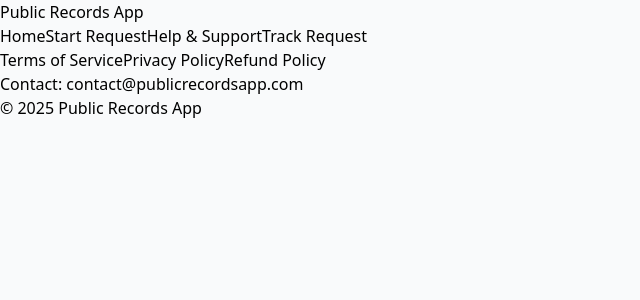
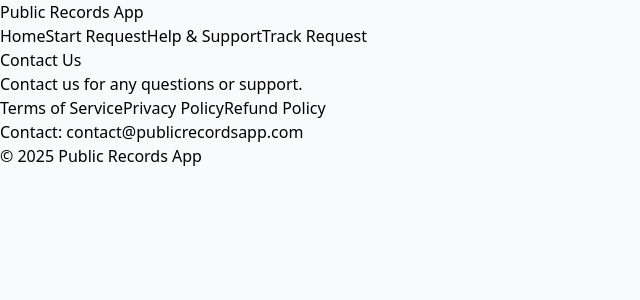
Before and after one commit to cvolquardsen89/react-public-records-app, a React (Vite) app: page /contact in a window 1280 px wide. Shown: the top 300 px of the page, without its empty margins (0-640 px from the left). Built offline with nearby package versions, Linux system fonts and the light colour scheme.

Commit message:
modified:   backend/index.js 	modified:   src/App.jsx 	new file:   src/pages/Contact.jsx

```diff
--- a/src/App.jsx
+++ b/src/App.jsx
@@ -6,6 +6,7 @@ import Payment from './pages/Payment';
 import Support from './pages/Support';
 import Terms from './pages/Terms';
 import Confirmation from './pages/Confirmation';
+import Contact from './pages/Contact';
 import Navbar from './components/Navbar';
 import Footer from './components/Footer';
 
@@ -20,10 +21,11 @@ function App() {
           <Route path="/payment" element={<Payment />} />
           <Route path="/support" element={<Support />} />
           <Route path="/terms" element={<Terms />} />
-          <Route path="/confirmation" element={<Confirmation />} />
-        </Routes>
-      </main>
-      <Footer />
+                    <Route path="/confirmation" element={<Confirmation />} />
+                    <Route path="/contact" element={<Contact />} />
+                  </Routes>
+                </main>
+                <Footer />
     </div>
   );
 }
--- /dev/null
+++ b/src/pages/Contact.jsx
@@ -0,0 +1,12 @@
+import React from 'react';
+
+function Contact() {
+  return (
+    <div>
+      <h1>Contact Us</h1>
+      <p>Contact us for any questions or support.</p>
+    </div>
+  );
+}
+
+export default Contact;
```
Also changed, not shown: 1 other file (tests, documents, lock files or other folders).
